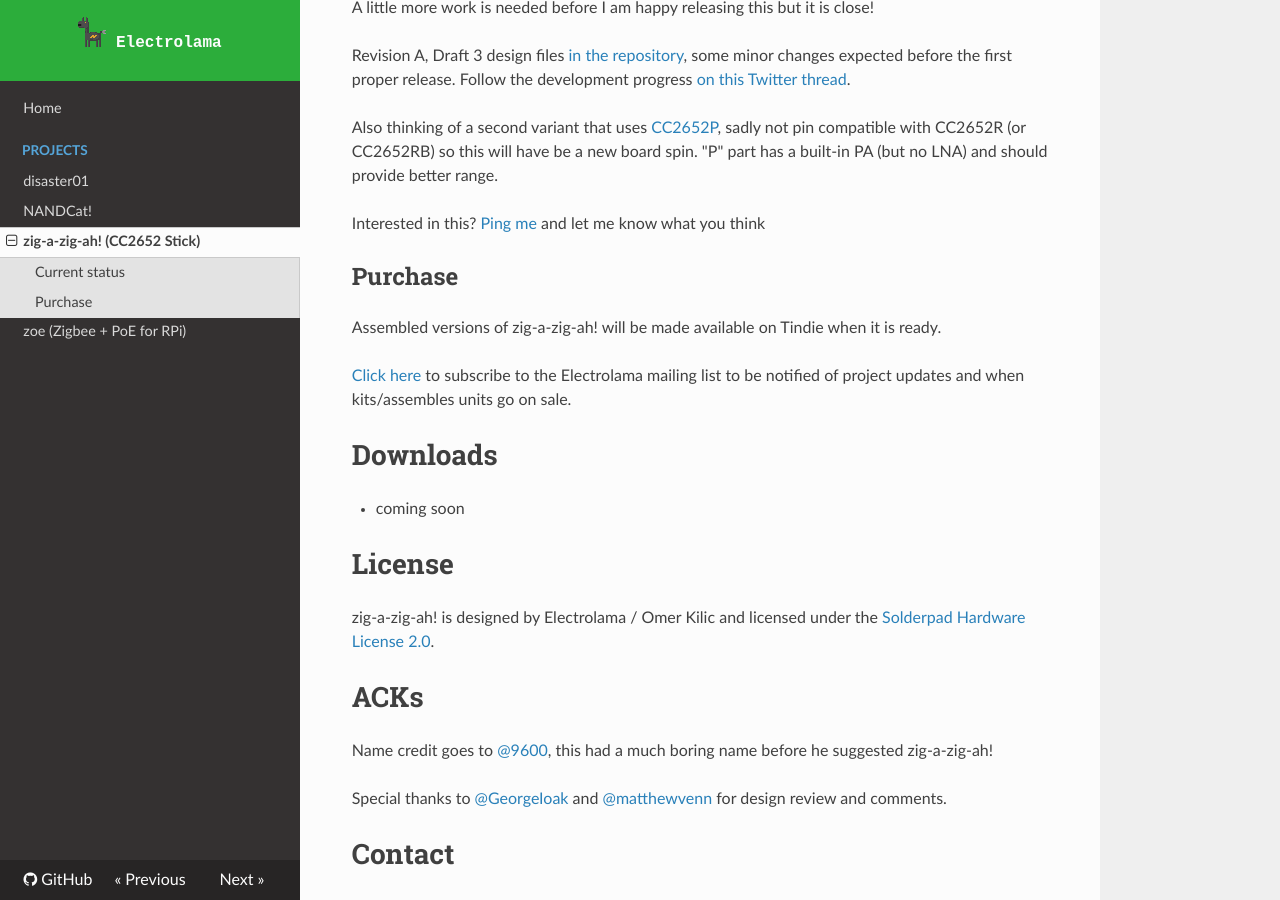
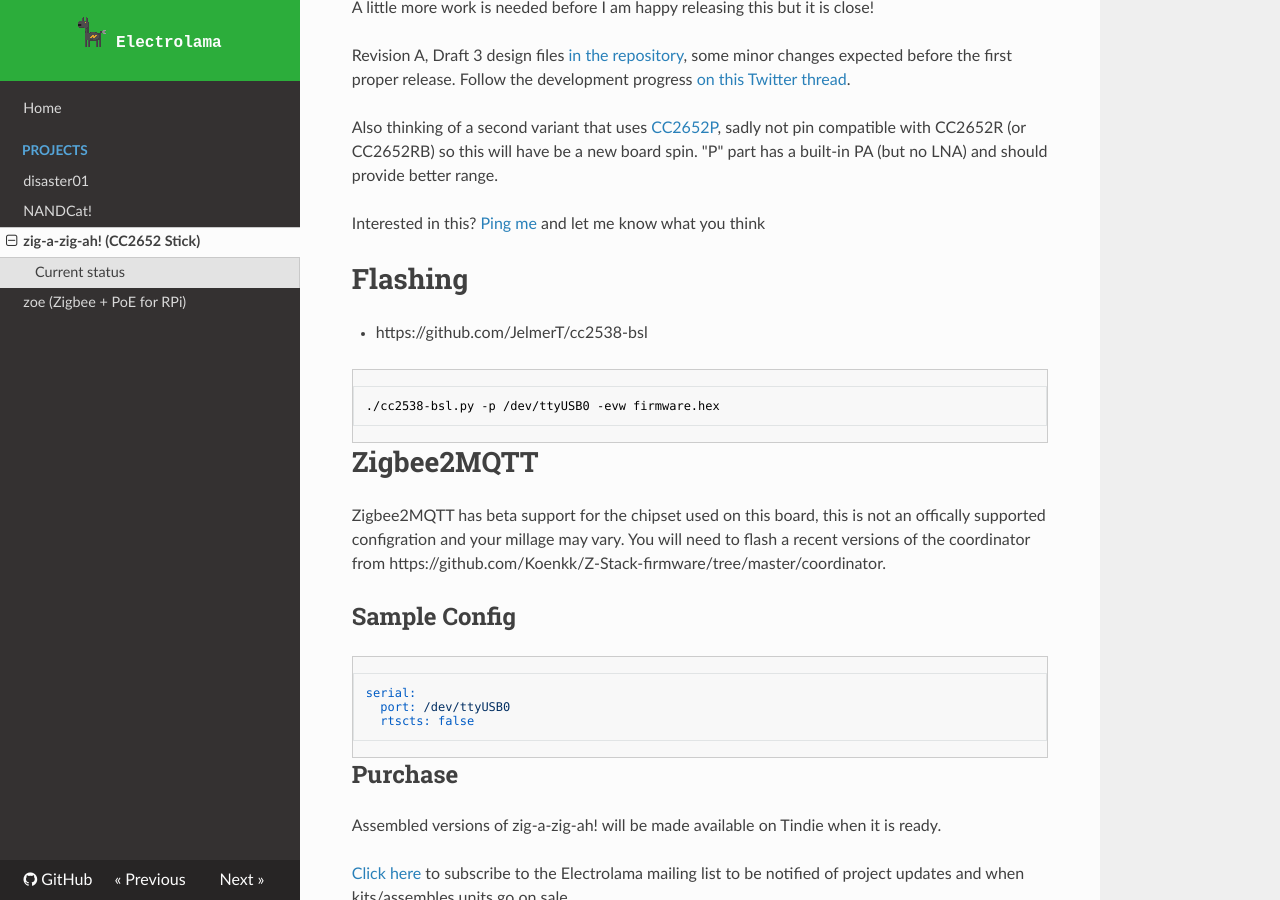
Before and after one commit to paul-jewell/docs, an MkDocs documentation site: the page built from docs/projects/zig-a-zig-ah.md, in a window 1280 px wide and 900 px high, scrolled down 2242 px. Built offline with MkDocs 1.6.1, drawn with Linux system fonts in a browser that asks for light colours; nearby versions of some CDN libraries; comment, search, counter and statistics services are not loaded.

Commit message:
Update zig-a-zig-ah.md
Start of documenting how to use the board.

````diff
--- a/docs/projects/zig-a-zig-ah.md
+++ b/docs/projects/zig-a-zig-ah.md
@@ -53,6 +53,22 @@ Also thinking of a second variant that uses [CC2652P](http://www.ti.com/product/
 
 Interested in this? [Ping me](https://twitter.com/omerk) and let me know what you think
 
+# Flashing
+ - https://github.com/JelmerT/cc2538-bsl
+```bash
+./cc2538-bsl.py -p /dev/ttyUSB0 -evw firmware.hex
+```
+
+# Zigbee2MQTT
+Zigbee2MQTT has beta support for the chipset used on this board, this is not an offically supported configration and your millage may vary. You will need to flash a recent versions of the coordinator from https://github.com/Koenkk/Z-Stack-firmware/tree/master/coordinator.
+
+## Sample Config
+```yaml
+serial:
+  port: /dev/ttyUSB0
+  rtscts: false
+```
+
 ## Purchase
 
 Assembled versions of zig-a-zig-ah! will be made available on Tindie when it is ready.
````
